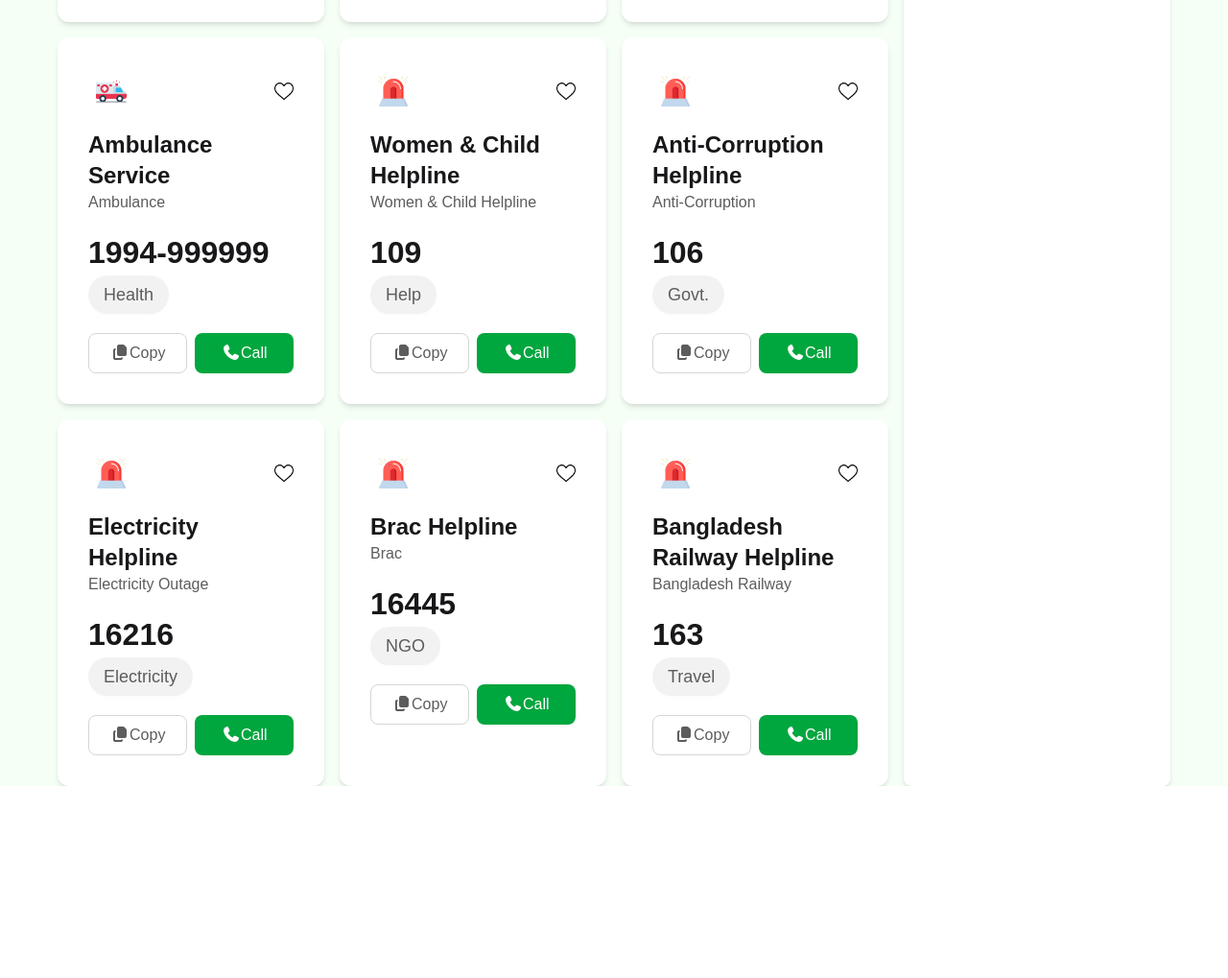
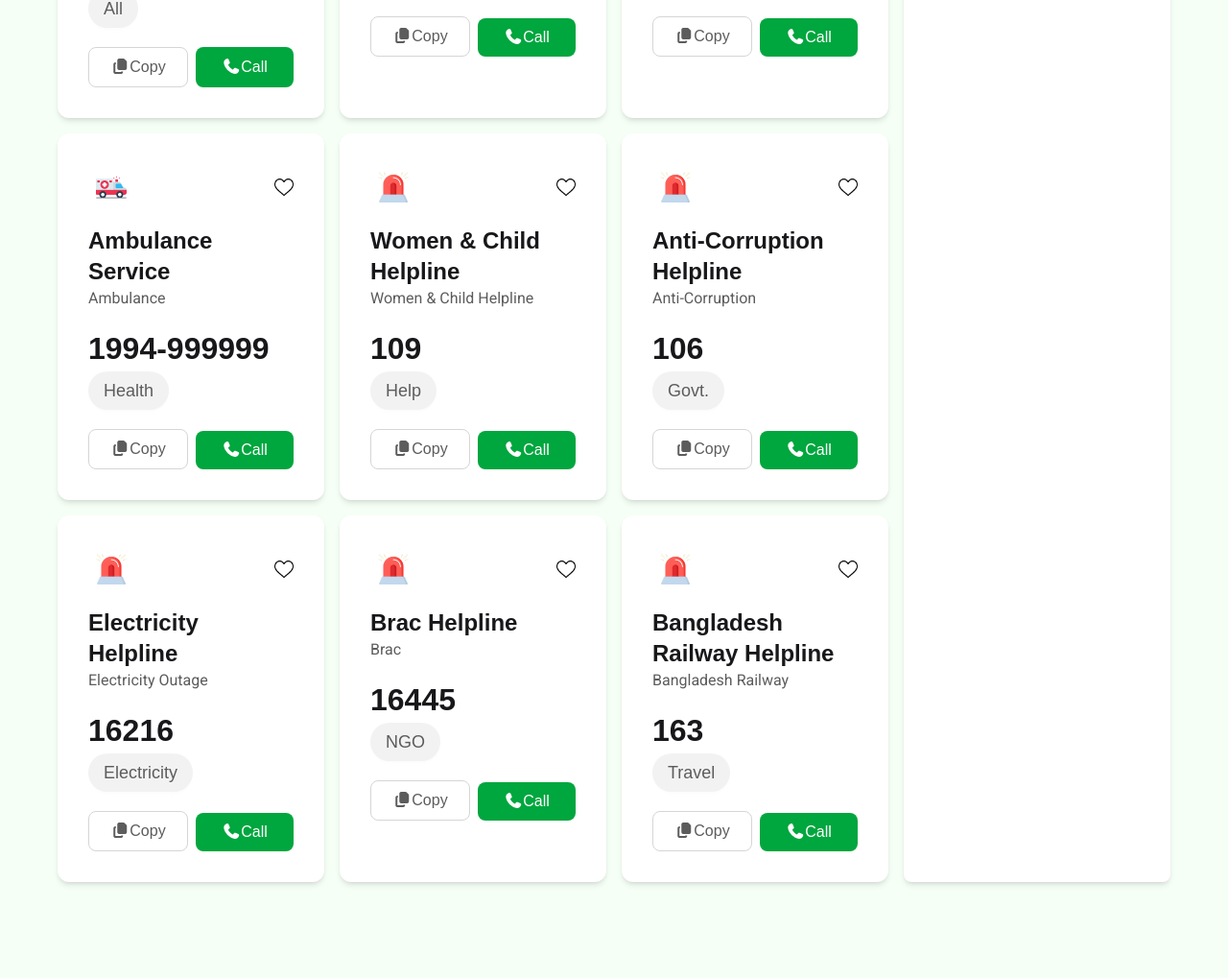
Before and after one commit to Sultanmia22/B12-A5-Emergency-Hotline, a plain HTML site: page index.html in a window 1280 px wide. Shown: the part 739-1758 px from the top of the page at 96% size. Before the commit the page ends 1558 px from the top, so only its background shows below. Drawn offline with nearby package versions, Linux system fonts and the light colour scheme; a web font is replaced by a local one.

Commit message:
upadete and added new feature

```diff
--- a/index.html
+++ b/index.html
@@ -13,27 +13,11 @@
      <link rel="preconnect" href="https://fonts.googleapis.com">
     <link rel="preconnect" href="https://fonts.gstatic.com" crossorigin>
     <link href="https://fonts.googleapis.com/css2?family=Hind+Madurai:wght@300;400;500;600;700&display=swap" rel="stylesheet">
-    <style>
-         body{
-            font-family: "Hind Madurai", sans-serif;
-         }
-         button{
-            cursor: pointer;
-         }
+    <link rel="preconnect" href="https://fonts.googleapis.com">
+   <link rel="preconnect" href="https://fonts.gstatic.com" crossorigin>
+   <link href="https://fonts.googleapis.com/css2?family=Roboto:ital,wght@0,100..900;1,100..900&display=swap" rel="stylesheet">
+   <link rel="stylesheet" href="style/style.css">
 
-         button:hover{
-            background-color: rgb(77, 75, 75);
-            color: white;
-         }
-
-         .copy_btn i, .call_btn i {
-          pointer-events: none;
-        }
-        .numbers button{
-            font-weight: 400;
-        }
-
-    </style>
 </head>
 <body class="bg-[#f5fff6]">
     <header class=" bg-white">
@@ -42,7 +26,7 @@
                 <img class="w-[50px]" src="./assets/logo.png" alt="">
                 <img class="" src="./assets/Emergency Service.png" alt="">
             </div>
-            <div class="right-nav flex md:justify-start justify-center md:space-x-5 space-x-3 mt-4 md:mt-0 ">
+            <div class="right-nav flex md:justify-start justify-center md:space-x-5 space-x-3 mt-4 md:mt-0">
                 <button  class="btn btn-active bg-[#41ff6b1a] w-[123px] rounded-full border-0"><span id="hear_count">0</span><img class="w-5" src="./assets/heart.png" alt=""></button>
                 <button class="btn btn-active bg-[#41ff6b1a] w-[106px] rounded-full border-0"><span id="coins_numbers">100</span><img class="w-5" src="./assets/coin.png" alt=""></button>
                 <button class="btn btn-active bg-[#00a63e] w-[127px] rounded-full border-0 text-white"><span id="copy_numbers">0</span>Copy</button>
@@ -51,22 +35,22 @@
         <!-- banner section here start -->
          <div class="bg-gradient-to-r from-[#013223] via-[#006747] to-[#013223] text-center py-3 mb-7">
             <img class="w-[92px] mx-auto" src="./assets/logo-dark.png" alt="">
-            <h2 class="text-white text-[40px]">Emergency Service Directory</h2>
-            <p class="text-white text-[20px]">Government Emergency Services at Your Fingertip – A Project by  Government of the People’s Republic of Bangladesh</p>
+            <h2 class="text-white text-[40px] font-bold">Emergency Service Directory</h2>
+            <p class="text-white text-[20px] font-semibold">Government Emergency Services at Your Fingertip – A Project by  Government of the People’s Republic of Bangladesh</p>
          </div>
     </header>
 
    <main>
-     <section class="grid md:grid-cols-12 grid-cols-2 md:mx-[60px] mx-[20px] gap-4">
+     <section class="grid md:grid-cols-12 grid-cols-2 md:mx-[60px] mx-[20px] md:py-[100px] py-8 gap-4">
         <section class="col-span-9">
-         <div id="car_container" class="grid md:grid-cols-3 grid-cols-1 gap-4">
+         <div id="car_container" class="grid sm:grid-cols-3   grid-cols-1 gap-4">
               <!-- card=1 -->
                <div id="card" class="bg-white p-8 shadow-md rounded-xl">
                 <div class="flex items-center justify-between">
                     <div class="hover:bg-[#FFE3E2] rounded-2xl p-2 max-w-12">  <img class="max-w-8 max-h-8 " src="./assets/emergency.png" alt="emergencyImage"></div>
                     <img class="w-5  heart_icon" src="./assets/hear-icon.png" alt="">
                 </div>
-                <div class="my-4">
+                <div class="my-4 service_title">
                     <h2 class="text-2xl font-bold">National Emergency Number</h2>
                     <p class="text-[#5C5C5C]">National Emergency</p>
                 </div>
@@ -74,9 +58,9 @@
                     <h2 class="text-[32px] font-bold">999</h2>
                    <button class="btn text-[18px] text-[#5C5C5C] bg-[#F2F2F2] border-0  rounded-full px-4 py-0">All</button>
                 </div>
-                <div class="flex md:flex-row justify-between gap-2 mt-5">
-                     <button class="bg-white text-[#5c5c5c] w-[180px] rounded-lg p-2 border-1 border-[#d4d6d5] copy_btn"><i class="fa-solid fa-copy"></i>Copy</button>
-                    <button  class="call_btn w-[180px] bg-[#00A63E] text-[#FFFFFF] text-[16px] rounded-lg p-2"><i class="fa-solid fa-phone "></i>Call</button>
+                <div class="flex  gap-2 mt-5">
+                     <button class="bg-white text-[#5c5c5c] hover:bg-[#4d4b4b] hover:text-white flex-1 rounded-lg p-2 border-1 border-[#d4d6d5] copy_btn"><i class="fa-solid fa-copy"></i>Copy</button>
+                    <button  class="call_btn flex-1 bg-[#00A63E] text-[#FFFFFF]  hover:bg-[#4d4b4b] hover:text-white text-[16px] rounded-lg p-2"><i class="fa-solid fa-phone "></i>Call</button>
                 </div>
 
             </div>
@@ -87,7 +71,7 @@
                     <div class="hover:bg-[#DFEFFF] rounded-2xl p-2 max-w-12">  <img class="max-w-8 max-h-8 " src="./assets/police.png" alt="emergencyImage"></div>
                      <img  class="w-5 heart_icon" src="./assets/hear-icon.png" alt="">
                 </div>
-                <div class="my-4">
+                <div class="my-4 service_title ">
                     <h2 class="text-2xl font-bold">Police Helpline Number</h2>
                     <p class="text-[#5C5C5C]">Police</p>
                 </div>
@@ -95,9 +79,9 @@
                     <h2 class="text-[32px] font-bold">999</h2>
                    <button class="btn text-[18px] text-[#5C5C5C] bg-[#F2F2F2] border-0 rounded-full ">Police</button>
                 </div>
-                <div class="flex gap-2 mt-5">
-                     <button class="bg-white text-[#5c5c5c] w-[180px] rounded-lg p-2 border-1 border-[#d4d6d5] copy_btn"><i class="fa-solid fa-copy"></i>Copy</button>
-                    <button  class="call_btn w-[180px] bg-[#00A63E] text-[#FFFFFF] text-[16px] rounded-lg p-2"><i class="fa-solid fa-phone"></i>Call</button>
+                <div class="flex gap-2 mt-5 items-end">
+                     <button class="bg-white text-[#5c5c5c] hover:bg-[#4d4b4b] hover:text-white flex-1 rounded-lg p-2 border-1 border-[#d4d6d5] copy_btn"><i class="fa-solid fa-copy"></i>Copy</button>
+                    <button  class="call_btn flex-1 bg-[#00A63E] text-[#FFFFFF]  hover:bg-[#4d4b4b] hover:text-white text-[16px] rounded-lg p-2"><i class="fa-solid fa-phone"></i>Call</button>
                 </div>
             </div>
 
@@ -107,7 +91,7 @@
                     <div class="hover:bg-[#FFE3E2] rounded-2xl p-2 max-w-12">  <img class="max-w-8 max-h-8 " src="./assets/fire-service.png" alt="emergencyImage"></div>
                      <img  class="w-5 heart_icon" src="./assets/hear-icon.png" alt="">
                 </div>
-                <div class="my-4">
+                <div class="my-4 service_title">
                     <h2 class="text-2xl font-bold">Fire Service Number</h2>
                     <p class="text-[#5C5C5C]">Fire Service</p>
                 </div>
@@ -115,9 +99,9 @@
                     <h2 class="text-[32px] font-bold">999</h2>
                    <button class="btn text-[18px] text-[#5C5C5C] bg-[#F2F2F2] border-0 rounded-full px-4 py-0">Fire</button>
                 </div>
-                <div class="flex gap-2 mt-5">
-                     <button class="bg-white text-[#5c5c5c] w-[180px] rounded-lg p-2 border-1 border-[#d4d6d5] copy_btn"><i class="fa-solid fa-copy"></i>Copy</button>
-                    <button  class="call_btn w-[180px] bg-[#00A63E] text-[#FFFFFF] text-[16px] rounded-lg p-2"><i class="fa-solid fa-phone"></i>Call</button>
+                <div class="flex gap-2 mt-5 items-end">
+                     <button class="bg-white text-[#5c5c5c] hover:bg-[#4d4b4b] hover:text-white flex-1 rounded-lg p-2 border-1 border-[#d4d6d5] copy_btn"><i class="fa-solid fa-copy"></i>Copy</button>
+                    <button  class="call_btn flex-1 bg-[#00A63E] text-[#FFFFFF]  hover:bg-[#4d4b4b] hover:text-white text-[16px] rounded-lg p-2"><i class="fa-solid fa-phone"></i>Call</button>
                 </div>
             </div>
             <!-- card=4 -->
@@ -126,7 +110,7 @@
                     <div class="hover:bg-[#FFE3E2] rounded-2xl p-2 max-w-12">  <img class="max-w-8 max-h-8 " src="./assets/ambulance.png" alt="emergencyImage"></div>
                      <img  class="w-5 heart_icon" src="./assets/hear-icon.png" alt="">
                 </div>
-                <div class="my-4">
+                <div class="my-4 service_title">
                     <h2 class="text-2xl font-bold">Ambulance Service</h2>
                     <p class="text-[#5C5C5C]">Ambulance</p>
                 </div>
@@ -134,9 +118,9 @@
                     <h2 class="text-[32px] font-bold">1994-999999</h2>
                    <button class="btn text-[18px] text-[#5C5C5C] bg-[#F2F2F2] border-0 rounded-full px-4 py-0">Health</button>
                 </div>
-                <div class="flex gap-2 mt-5">
-                     <button class="bg-white text-[#5c5c5c] w-[180px] rounded-lg p-2 border-1 border-[#d4d6d5] copy_btn"><i class="fa-solid fa-copy"></i>Copy</button>
-                    <button  class="call_btn w-[180px] bg-[#00A63E] text-[#FFFFFF] text-[16px] rounded-lg p-2"><i class="fa-solid fa-phone"></i>Call</button>
+                <div class="flex gap-2 mt-5 items-end">
+                     <button class="bg-white text-[#5c5c5c] hover:bg-[#4d4b4b] hover:text-white flex-1 rounded-lg p-2 border-1 border-[#d4d6d5] copy_btn"><i class="fa-solid fa-copy"></i>Copy</button>
+                    <button  class="call_btn flex-1 bg-[#00A63E] text-[#FFFFFF]  hover:bg-[#4d4b4b] hover:text-white text-[16px] rounded-lg p-2"><i class="fa-solid fa-phone"></i>Call</button>
                 </div>
             </div>
 
@@ -146,7 +130,7 @@
                     <div class="hover:bg-[#FFE3E2] rounded-2xl p-2 max-w-12">  <img class="max-w-8 max-h-8 " src="./assets/emergency.png" alt="emergencyImage"></div>
                      <img  class="w-5 heart_icon" src="./assets/hear-icon.png" alt="">
                 </div>
-                <div class="my-4">
+                <div class="my-4 service_title">
                     <h2 class="text-2xl font-bold">Women & Child Helpline</h2>
                     <p class="text-[#5C5C5C]">Women & Child Helpline</p>
                 </div>
@@ -154,9 +138,9 @@
                     <h2 class="text-[32px] font-bold">109</h2>
                    <button class="btn text-[18px] text-[#5C5C5C] bg-[#F2F2F2] border-0 rounded-full px-4 py-0">Help</button>
                 </div>
-                <div class="flex gap-2 mt-5">
-                    <button class="bg-white text-[#5c5c5c] w-[180px] rounded-lg p-2 border-1 border-[#d4d6d5] copy_btn"><i class="fa-solid fa-copy"></i>Copy</button>
-                    <button  class="call_btn w-[180px] bg-[#00A63E] text-[#FFFFFF] text-[16px] rounded-lg p-2"><i class="fa-solid fa-phone"></i>Call</button>
+                <div class="flex gap-2 mt-5 items-end">
+                    <button class="bg-white text-[#5c5c5c] hover:bg-[#4d4b4b] hover:text-white flex-1 rounded-lg p-2 border-1 border-[#d4d6d5] copy_btn"><i class="fa-solid fa-copy"></i>Copy</button>
+                    <button  class="call_btn flex-1 bg-[#00A63E] text-[#FFFFFF]  hover:bg-[#4d4b4b] hover:text-white text-[16px] rounded-lg p-2"><i class="fa-solid fa-phone"></i>Call</button>
                 </div>
             </div>
 
@@ -166,7 +150,7 @@
                     <div class="hover:bg-[#FFE3E2] rounded-2xl p-2 max-w-12">  <img class="max-w-8 max-h-8 " src="./assets/emergency.png" alt="emergencyImage"></div>
                      <img  class="w-5 heart_icon" src="./assets/hear-icon.png" alt="">
                 </div>
-                <div class="my-4">
+                <div class="my-4 service_title">
                     <h2 class="text-2xl font-bold">Anti-Corruption Helpline</h2>
                     <p class="text-[#5C5C5C]">Anti-Corruption</p>
                 </div>
@@ -174,9 +158,9 @@
                     <h2 class="text-[32px] font-bold">106</h2>
                    <button class="btn text-[18px] text-[#5C5C5C] bg-[#F2F2F2] border-0 rounded-full px-4 py-0">Govt.</button>
                 </div>
-                <div class="flex gap-2 mt-5">
-                     <button class="bg-white text-[#5c5c5c] w-[180px] rounded-lg p-2 border-1 border-[#d4d6d5] copy_btn"><i class="fa-solid fa-copy"></i>Copy</button>
-                    <button  class="call_btn w-[180px] bg-[#00A63E] text-[#FFFFFF] text-[16px] rounded-lg p-2"><i class="fa-solid fa-phone"></i>Call</button>
+                <div class="flex gap-2 mt-5 items-end">
+                     <button class="bg-white text-[#5c5c5c] hover:bg-[#4d4b4b] hover:text-white flex-1 rounded-lg p-2 border-1 border-[#d4d6d5] copy_btn"><i class="fa-solid fa-copy"></i>Copy</button>
+                    <button  class="call_btn flex-1 bg-[#00A63E] text-[#FFFFFF]  hover:bg-[#4d4b4b] hover:text-white text-[16px] rounded-lg p-2"><i class="fa-solid fa-phone"></i>Call</button>
                 </div>
             </div>
 
@@ -186,7 +170,7 @@
                     <div class="hover:bg-[#FFE3E2] rounded-2xl p-2 max-w-12">  <img class="max-w-8 max-h-8 " src="./assets/emergency.png" alt="emergencyImage"></div>
                      <img  class="w-5 heart_icon" src="./assets/hear-icon.png" alt="">
                 </div>
-                <div class="my-4">
+                <div class="my-4 service_title">
                     <h2 class="text-2xl font-bold">Electricity Helpline</h2>
                     <p class="text-[#5C5C5C]">Electricity Outage</p>
                 </div>
@@ -194,9 +178,9 @@
                     <h2 class="text-[32px] font-bold">16216</h2>
                    <button class="btn text-[18px] text-[#5C5C5C] bg-[#F2F2F2] border-0 rounded-full px-4 py-0">Electricity</button>
                 </div>
-                <div class="flex gap-2 mt-5">
-                    <button class="bg-white text-[#5c5c5c] w-[180px] rounded-lg p-2 border-1 border-[#d4d6d5] copy_btn"><i class="fa-solid fa-copy"></i>Copy</button>
-                    <button  class="call_btn w-[180px] bg-[#00A63E] text-[#FFFFFF] text-[16px] rounded-lg p-2"><i class="fa-solid fa-phone"></i>Call</button>
+                <div class="flex gap-2 mt-5 items-end">
+                    <button class="bg-white text-[#5c5c5c] hover:bg-[#4d4b4b] hover:text-white flex-1 rounded-lg p-2 border-1 border-[#d4d6d5] copy_btn"><i class="fa-solid fa-copy"></i>Copy</button>
+                    <button  class="call_btn flex-1 bg-[#00A63E] text-[#FFFFFF]  hover:bg-[#4d4b4b] hover:text-white text-[16px] rounded-lg p-2"><i class="fa-solid fa-phone"></i>Call</button>
                 </div>
             </div>
 
@@ -206,7 +190,7 @@
                     <div class="hover:bg-[#FFE3E2] rounded-2xl p-2 max-w-12">  <img class="max-w-8 max-h-8 " src="./assets/emergency.png" alt="emergencyImage"></div>
                      <img  class="w-5 heart_icon" src="./assets/hear-icon.png" alt="">
                 </div>
-                <div class="my-4">
+                <div class="my-4 service_title">
                     <h2 class="text-2xl font-bold">Brac Helpline</h2>
                     <p class="text-[#5C5C5C]">Brac</p>
                 </div>
@@ -214,9 +198,9 @@
                     <h2 class="text-[32px] font-bold">16445</h2>
                    <button class="btn text-[18px] text-[#5C5C5C] bg-[#F2F2F2] border-0 rounded-full px-4 py-0">NGO</button>
                 </div>
-                <div class="flex gap-2 mt-5">
-                   <button class="bg-white text-[#5c5c5c] w-[180px] rounded-lg p-2 border-1 border-[#d4d6d5] copy_btn"><i class="fa-solid fa-copy"></i>Copy</button>
-                    <button  class="call_btn w-[180px] bg-[#00A63E] text-[#FFFFFF] text-[16px] rounded-lg p-2"><i class="fa-solid fa-phone"></i>Call</button>
+                <div class="flex gap-2 mt-5 items-end">
+                   <button class="bg-white text-[#5c5c5c] hover:bg-[#4d4b4b] hover:text-white flex-1 rounded-lg p-2 border-1 border-[#d4d6d5] copy_btn"><i class="fa-solid fa-copy"></i>Copy</button>
+                    <button  class="call_btn flex-1 bg-[#00A63E] text-[#FFFFFF]  hover:bg-[#4d4b4b] hover:text-white text-[16px] rounded-lg p-2"><i class="fa-solid fa-phone"></i>Call</button>
                 </div>
             </div>
 
@@ -226,7 +210,7 @@
                     <div class="hover:bg-[#FFE3E2] rounded-2xl p-2 max-w-12">  <img class="max-w-8 max-h-8 " src="./assets/emergency.png" alt="emergencyImage"></div>
                      <img  class="w-5 heart_icon" src="./assets/hear-icon.png" alt="">
                 </div>
-                <div class="my-4">
+                <div class="my-4 service_title">
                     <h2 class="text-2xl font-bold">Bangladesh Railway Helpline </h2>
                     <p class="text-[#5C5C5C]">Bangladesh Railway</p>
                 </div>
@@ -234,15 +218,15 @@
                     <h2 class="text-[32px] font-bold">163</h2>
                    <button class="btn text-[18px] text-[#5C5C5C] bg-[#F2F2F2] border-0 rounded-full px-4 py-0">Travel</button>
                 </div>
-                <div class="flex gap-2 mt-5">
-                   <button class="bg-white text-[#5c5c5c] w-[180px] rounded-lg p-2 border-1 border-[#d4d6d5] copy_btn"><i class="fa-solid fa-copy"></i>Copy</button>
-                    <button  class="call_btn w-[180px] bg-[#00A63E] text-[#FFFFFF] text-[16px] rounded-lg p-2"><i class="fa-solid fa-phone"></i>Call</button>
+                <div class="flex gap-2 mt-5 items-end ">
+                   <button class="bg-white text-[#5c5c5c] hover:bg-[#4d4b4b] hover:text-white flex-1 rounded-lg p-2 border-1 border-[#d4d6d5] copy_btn"><i class="fa-solid fa-copy"></i>Copy</button>
+                    <button  class="call_btn flex-1 bg-[#00A63E] text-[#FFFFFF]  hover:bg-[#4d4b4b] hover:text-white text-[16px] rounded-lg p-2"><i class="fa-solid fa-phone"></i>Call</button>
                 </div>
             </div>
 
          </div>
         </section>
-        <aside id="history" class="md:col-span-3 bg-white col-span-9 p-3 md:order-none order-first shadow-md rounded-lg">
+        <aside id="history" class="md:col-span-3  bg-white col-span-9 p-3 md:order-none order-first shadow-md rounded-lg">
           <div class="flex md:flex-row flex-col md:space-y-0 space-y-4 justify-between items-center mb-4">
              <div class="flex items-center gap-3">
               <img class="w-6 text-[#ffffff]" src="./assets/three-o-clock-clock.png" alt="">
--- a/script.js
+++ b/script.js
@@ -35,7 +35,7 @@ document.getElementById('car_container').addEventListener('click',function(e){
             alert(`You don't have enough coins, you need 20 coins to make a call.`)
             return
         }
-        alert(`Calling ${subTitle} ${numbers} service`)
+        alert(`Calling ${subTitle} Service ${numbers}`)
 
         document.getElementById('coins_numbers').innerText = currentCoins
         const historyContainer = document.getElementById('history_container')
--- /dev/null
+++ b/style/style.css
@@ -0,0 +1,16 @@
+ body{
+            font-family: "Hind Madurai", sans-serif;
+         }
+         button{
+            cursor: pointer;
+         }
+
+         .copy_btn i, .call_btn i {
+          pointer-events: none;
+        }
+        .numbers button{
+            font-weight: 400;
+        }
+        .service_title p{
+             font-family: "Roboto", sans-serif;
+        }
```
Also changed, not shown: 1 other file.
